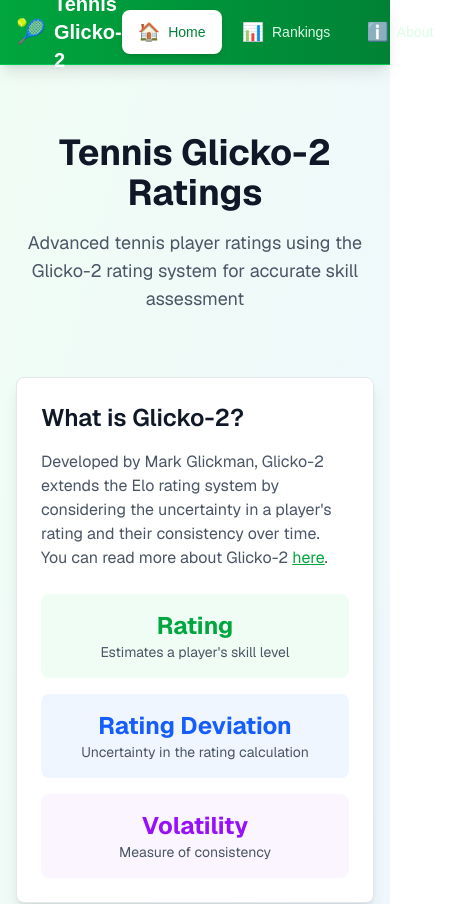
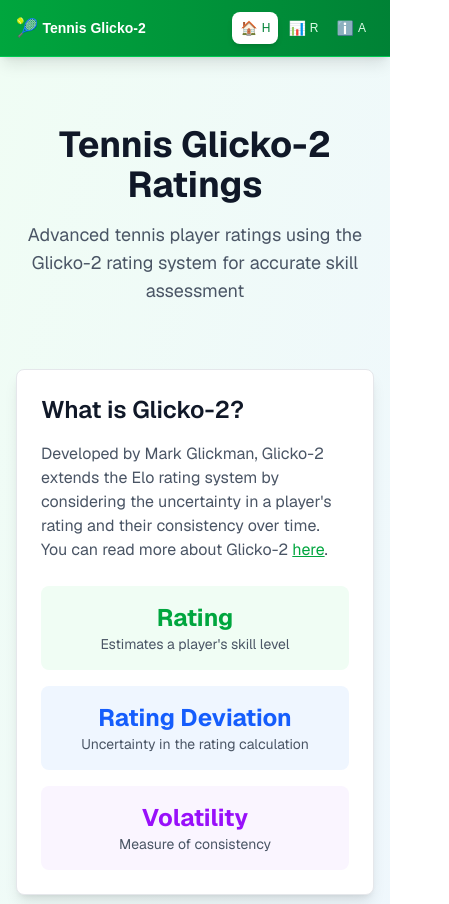
Before and after one commit to devenhagen/tennis-ratings-website, a Next.js app: page / in a window 390 px wide. Shown: the top 904 px of the page, 449 px wide, since content can reach past the window. Built offline with nearby package versions, Linux system fonts and the light colour scheme.

Commit message:
Mobile functionality

```diff
--- a/app/components/Navbar.tsx
+++ b/app/components/Navbar.tsx
@@ -15,29 +15,30 @@ export default function Navbar() {
   return (
     <nav className="bg-gradient-to-r from-green-600 to-green-700 shadow-lg border-b border-green-500">
       <div className="container mx-auto px-4">
-        <div className="flex items-center justify-between h-16">
+        <div className="flex items-center justify-between h-14 sm:h-16">
           {/* Logo/Brand */}
-          <Link href="/" className="flex items-center space-x-2">
-            <span className="text-2xl">🎾</span>
-            <span className="text-xl font-bold text-white">
+          <Link href="/" className="flex items-center space-x-1 sm:space-x-2">
+            <span className="text-lg sm:text-2xl">🎾</span>
+            <span className="text-sm sm:text-xl font-bold text-white">
               Tennis Glicko-2
             </span>
           </Link>
 
           {/* Navigation Links */}
-          <div className="flex space-x-1">
+          <div className="flex space-x-0.5 sm:space-x-1">
             {navItems.map((item) => (
               <Link
                 key={item.href}
                 href={item.href}
-                className={`flex items-center space-x-2 px-4 py-2 rounded-lg transition-colors font-medium text-sm ${
+                className={`flex items-center space-x-1 sm:space-x-2 px-2 sm:px-4 py-1.5 sm:py-2 rounded-lg transition-colors font-medium text-xs sm:text-sm ${
                   pathname === item.href
                     ? 'bg-white text-green-700 shadow-md'
                     : 'text-green-100 hover:bg-green-500 hover:text-white'
                 }`}
               >
-                <span className="text-lg">{item.icon}</span>
-                <span>{item.label}</span>
+                <span className="text-sm sm:text-lg">{item.icon}</span>
+                <span className="hidden sm:inline">{item.label}</span>
+                <span className="sm:hidden">{item.label.charAt(0)}</span>
               </Link>
             ))}
           </div>
```
